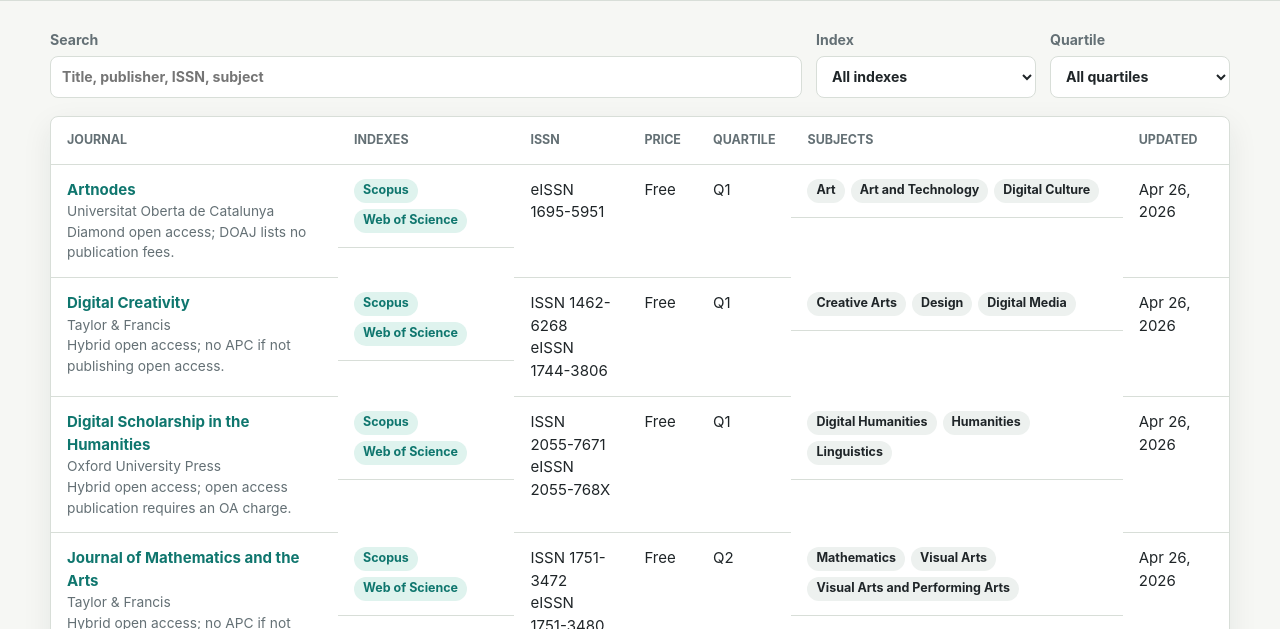
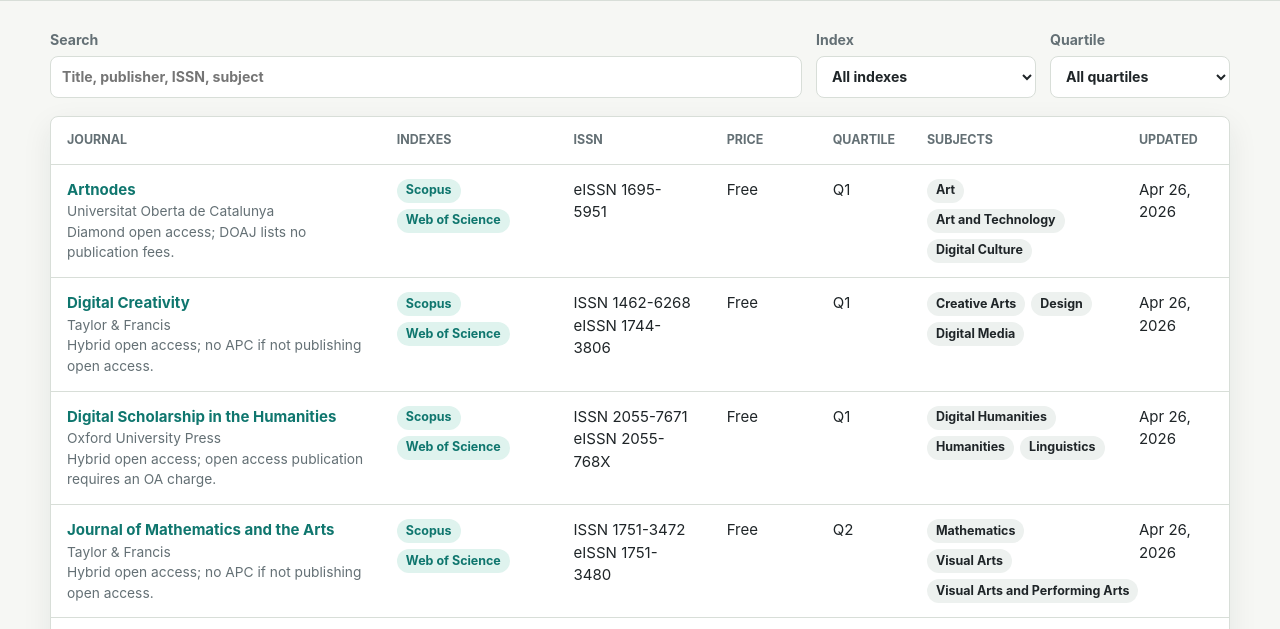
Before and after one commit to shopin32/journals, a plain HTML site: page index.html in a window 1280 px wide. Shown: the part 165-794 px from the top of the page. Drawn offline with Linux system fonts and the light colour scheme.

Commit message:
Fix styles

```diff
--- a/app.js
+++ b/app.js
@@ -105,11 +105,13 @@
     }
 
     const indexes = document.createElement("td");
-    indexes.className = "badges";
-    indexes.append(
+    const indexBadges = document.createElement("div");
+    indexBadges.className = "badge-list";
+    indexBadges.append(
       badge("Scopus", journal.indexes?.scopus ? "indexed" : "missing"),
       badge("Web of Science", journal.indexes?.web_of_science ? "indexed" : "missing"),
     );
+    indexes.append(indexBadges);
 
     const issn = document.createElement("td");
     issn.innerHTML = [
@@ -124,10 +126,12 @@
     quartile.textContent = journal.quartile || "Unranked";
 
     const subjects = document.createElement("td");
-    subjects.className = "subjects";
+    const subjectBadges = document.createElement("div");
+    subjectBadges.className = "badge-list";
     for (const subject of journal.subjects || []) {
-      subjects.append(badge(subject));
+      subjectBadges.append(badge(subject));
     }
+    subjects.append(subjectBadges);
 
     const updated = document.createElement("td");
     updated.textContent = formatDate(journal.updated_at);
--- a/index.html
+++ b/index.html
@@ -45,6 +45,15 @@
 
       <section class="table-wrap" aria-label="Tracked journals">
         <table>
+          <colgroup>
+            <col class="col-journal">
+            <col class="col-indexes">
+            <col class="col-issn">
+            <col class="col-price">
+            <col class="col-quartile">
+            <col class="col-subjects">
+            <col class="col-updated">
+          </colgroup>
           <thead>
             <tr>
               <th>Journal</th>
--- a/styles.css
+++ b/styles.css
@@ -117,8 +117,38 @@
 
 table {
   width: 100%;
-  border-collapse: collapse;
+  table-layout: fixed;
+  border-collapse: separate;
+  border-spacing: 0;
   min-width: 940px;
+}
+
+.col-journal {
+  width: 28%;
+}
+
+.col-indexes {
+  width: 15%;
+}
+
+.col-issn {
+  width: 13%;
+}
+
+.col-price {
+  width: 9%;
+}
+
+.col-quartile {
+  width: 8%;
+}
+
+.col-subjects {
+  width: 18%;
+}
+
+.col-updated {
+  width: 9%;
 }
 
 th,
@@ -127,6 +157,7 @@
   border-bottom: 1px solid var(--border);
   text-align: left;
   vertical-align: top;
+  overflow-wrap: anywhere;
 }
 
 th {
@@ -161,10 +192,10 @@
   font-size: 0.86rem;
 }
 
-.badges,
-.subjects {
+.badge-list {
   display: flex;
   flex-wrap: wrap;
+  align-items: flex-start;
   gap: 6px;
 }
 
```
